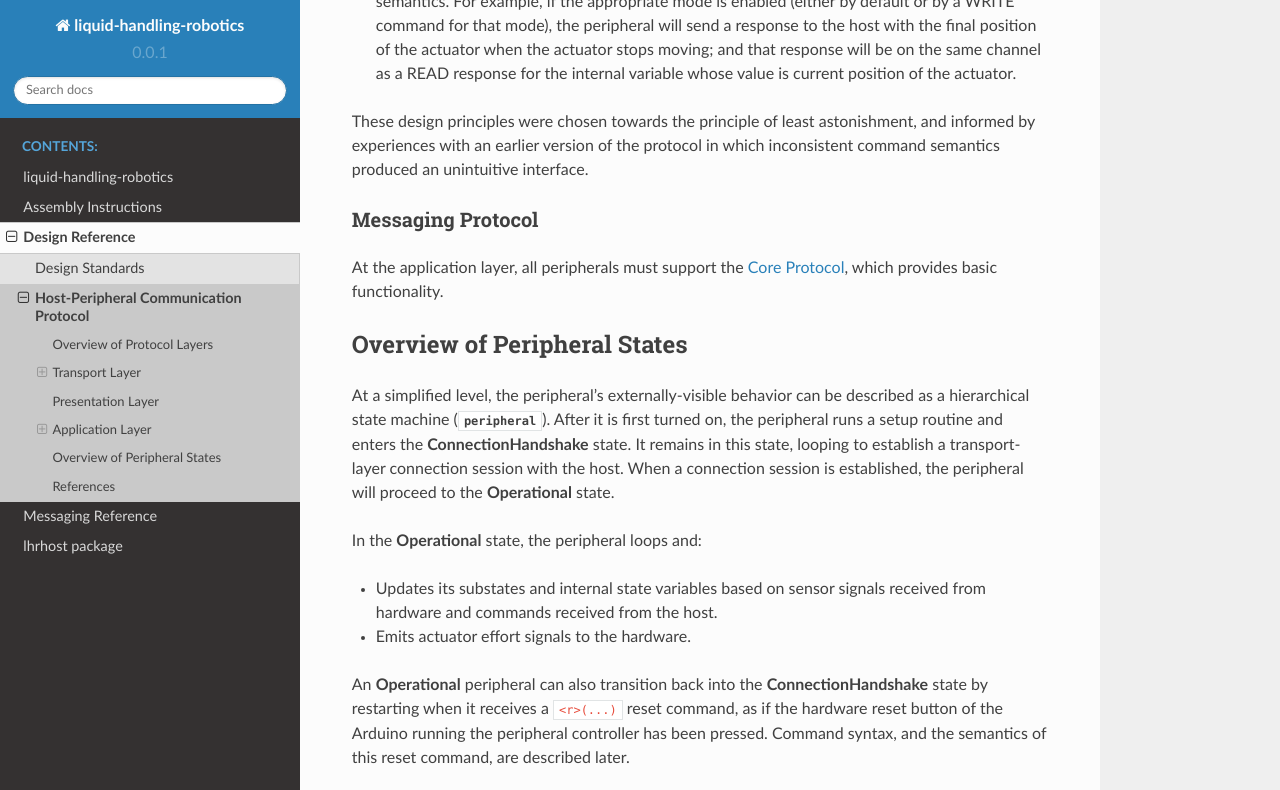
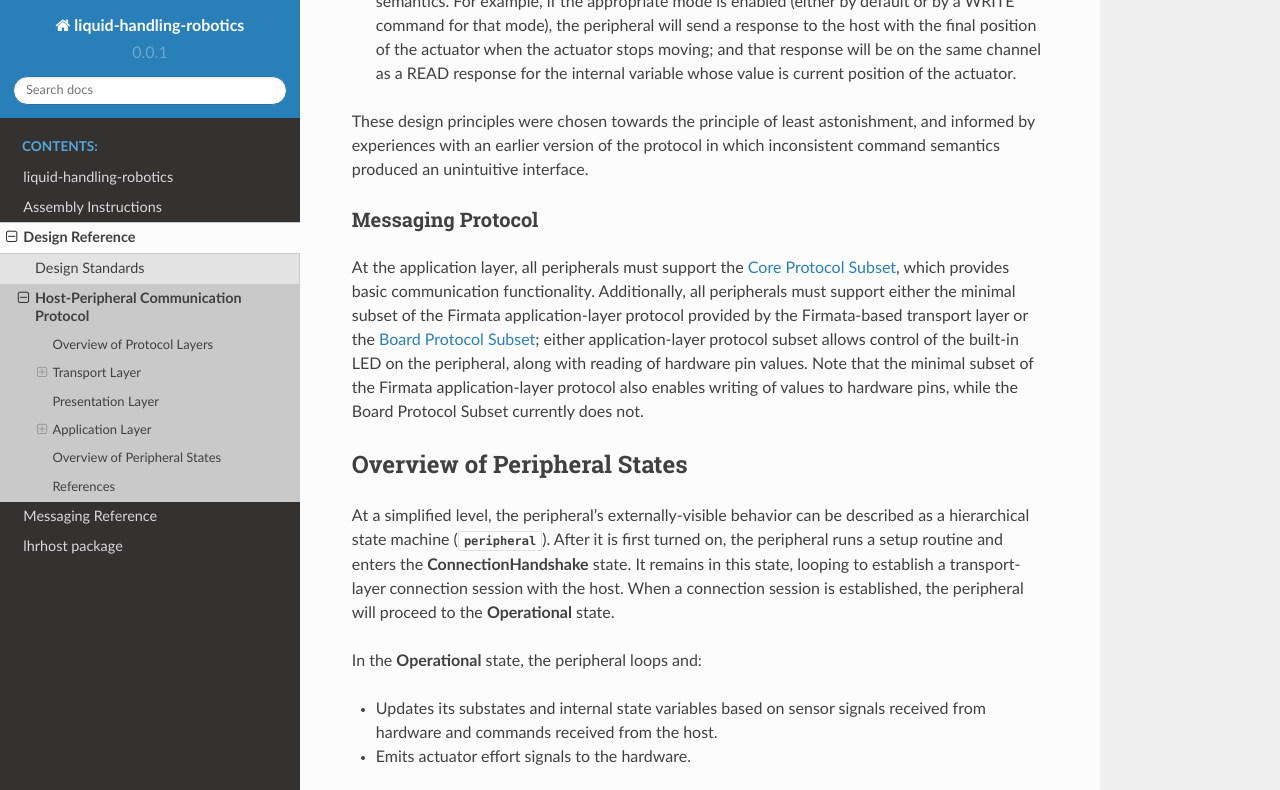
Before and after one commit to ethanjli/liquid-handling-robotics, a Sphinx documentation site: the page built from docs/source/design/protocol.rst, in a window 1280 px wide and 900 px high, scrolled down 7389 px, cut to the strip 0-790 px from the top of the window. Built offline with Sphinx 7.4.7 and the Read the Docs theme 2.0.0, drawn with Linux system fonts in a browser that asks for light colours.

Commit message:
Updated naming of protocol subsets.

```diff
--- a/docs/source/design/protocol.rst
+++ b/docs/source/design/protocol.rst
@@ -145,7 +145,7 @@ These design principles were chosen towards the principle of least astonishment,
 Messaging Protocol
 ~~~~~~~~~~~~~~~~~~
 
-At the application layer, all peripherals must support the :doc:`/messages/core`, which provides basic functionality.
+At the application layer, all peripherals must support the :doc:`/messages/core`, which provides basic communication functionality. Additionally, all peripherals must support either the minimal subset of the Firmata application-layer protocol provided by the Firmata-based transport layer or the :doc:`/messages/board`; either application-layer protocol subset allows control of the built-in LED on the peripheral, along with reading of hardware pin values. Note that the minimal subset of the Firmata application-layer protocol also enables writing of values to hardware pins, while the Board Protocol Subset currently does not.
 
 Overview of Peripheral States
 -----------------------------
--- a/docs/source/messages/board.rst
+++ b/docs/source/messages/board.rst
@@ -1,5 +1,5 @@
-Board Protocol
-==============
+Board Protocol Subset
+=====================
 
 Peripherals are using the ASCII-based transport layer are required to support the Board protocol subset, which provides basic hardware pin functionality for Arduino boards. The Board protocol subset should only be excluded if the peripheral does not have enough memory to support it or if the peripheral is running a Firmata-based transort layer, which also provides application-layer functionality redundant to (and more complete than) the Board protocol subset. Channels are organized hierarchically, and the names of child channels contain the names of their parent channels as prefixes. Each level in the hierarchy corresponds to either one character of the channel name or a multi-digit number.
 
--- a/docs/source/messages/core.rst
+++ b/docs/source/messages/core.rst
@@ -1,5 +1,5 @@
-Core Protocol
-=============
+Core Protocol Subset
+====================
 
 All peripherals must support the Core protocol subset, which provides basic protocol functionality. Channels are organized hierarchically, and the names of child channels contain the names of their parent channels as prefixes. Each level in the hierarchy corresponds to one character of the channel name.
 
```
